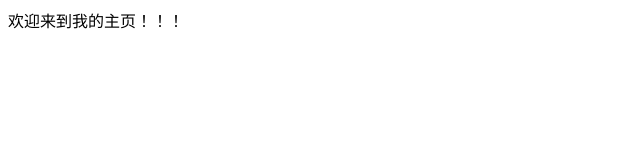
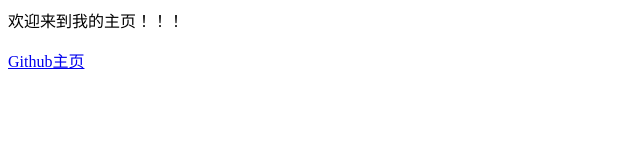
Before and after one commit to zhuqiran/zhuqiran.github.io, a plain HTML site: page index.html in a window 1280 px wide. Shown: the whole page, without its empty margins (0-640 px from the left). Drawn offline with Linux system fonts and the light colour scheme.

Commit message:
Update index.html

```diff
--- a/index.html
+++ b/index.html
@@ -2,6 +2,7 @@
 <title>个人主页</title>
 <head></head>
 <body>
-  欢迎来到我的主页！！！
+  <p>欢迎来到我的主页！！！</p>
+  <p><a href='https://github.com'>Github主页</a></p>
 </body>
 </html>
```
